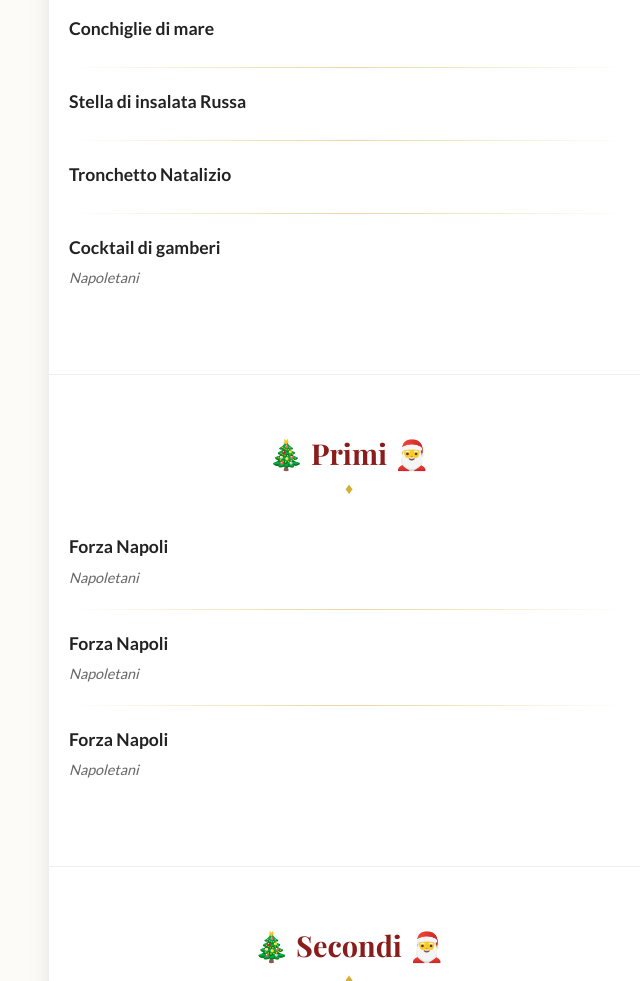
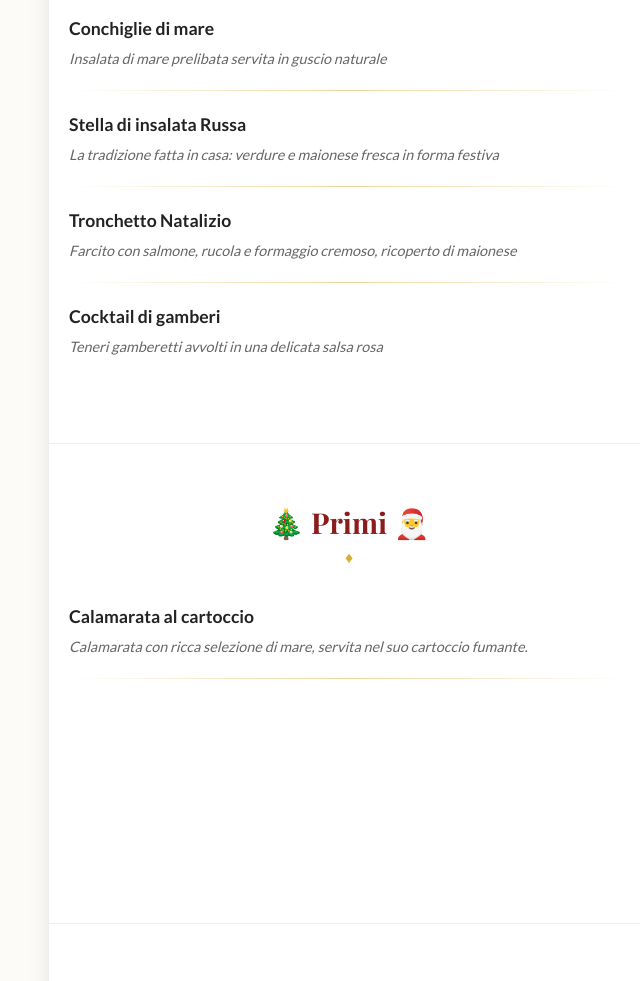
Before and after one commit to savypipol/Menu-Vigilia-2025, a plain HTML site: page index.html in a window 1280 px wide. Shown: the part 360-1341 px from the top of the page, without its empty margins (291-931 px from the left). Drawn offline with nearby package versions, Linux system fonts and the light colour scheme; a web font is replaced by a local one.

Commit message:
Update index.html

```diff
--- a/index.html
+++ b/index.html
@@ -246,14 +246,15 @@
             <div class="menu-item">
                 <div class="item-details">
                     <div class="item-name">Conchiglie di mare</div>
-                    <div class="item-desc"></div>
+                    <div class="item-desc">Insalata di mare prelibata servita in guscio naturale</div>
                 </div>
             </div>
             <div class="divider"></div>
+
             <div class="menu-item">
                 <div class="item-details">
                     <div class="item-name">Stella di insalata Russa</div>
-                    <div class="item-desc"></div>
+                    <div class="item-desc">La tradizione fatta in casa: verdure e maionese fresca in forma festiva</div>
                 </div>
             </div>
             <div class="divider"></div>
@@ -261,7 +262,7 @@
             <div class="menu-item">
                 <div class="item-details">
                      <div class="item-name">Tronchetto Natalizio</div>
-                    <div class="item-desc"></div>
+                    <div class="item-desc">Farcito con salmone, rucola e formaggio cremoso, ricoperto di maionese</div>
                 </div>
             </div>
             <div class="divider"></div>
@@ -269,7 +270,7 @@
             <div class="menu-item">
                 <div class="item-details">
                      <div class="item-name">Cocktail di gamberi</div>
-                    <div class="item-desc">Napoletani</div>
+                    <div class="item-desc">Teneri gamberetti avvolti in una delicata salsa rosa</div>
                 </div>
             </div>
         </section>
@@ -279,26 +280,11 @@
 
             <div class="menu-item">
                 <div class="item-details">
-                   <div class="item-name">Forza Napoli</div>
-                    <div class="item-desc">Napoletani</div>
+                   <div class="item-name">Calamarata al cartoccio</div>
+                    <div class="item-desc">Calamarata con ricca selezione di mare, servita nel suo cartoccio fumante.</div>
                 </div>
             </div>
             <div class="divider"></div>
-
-            <div class="menu-item">
-                <div class="item-details">
-                   <div class="item-name">Forza Napoli</div>
-                    <div class="item-desc">Napoletani</div>
-                </div>
-            </div>
-             <div class="divider"></div>
-
-            <div class="menu-item">
-                <div class="item-details">
-                     <div class="item-name">Forza Napoli</div>
-                    <div class="item-desc">Napoletani</div>
-                </div>
-            </div>
         </section>
 
         <section id="secondi">
```
